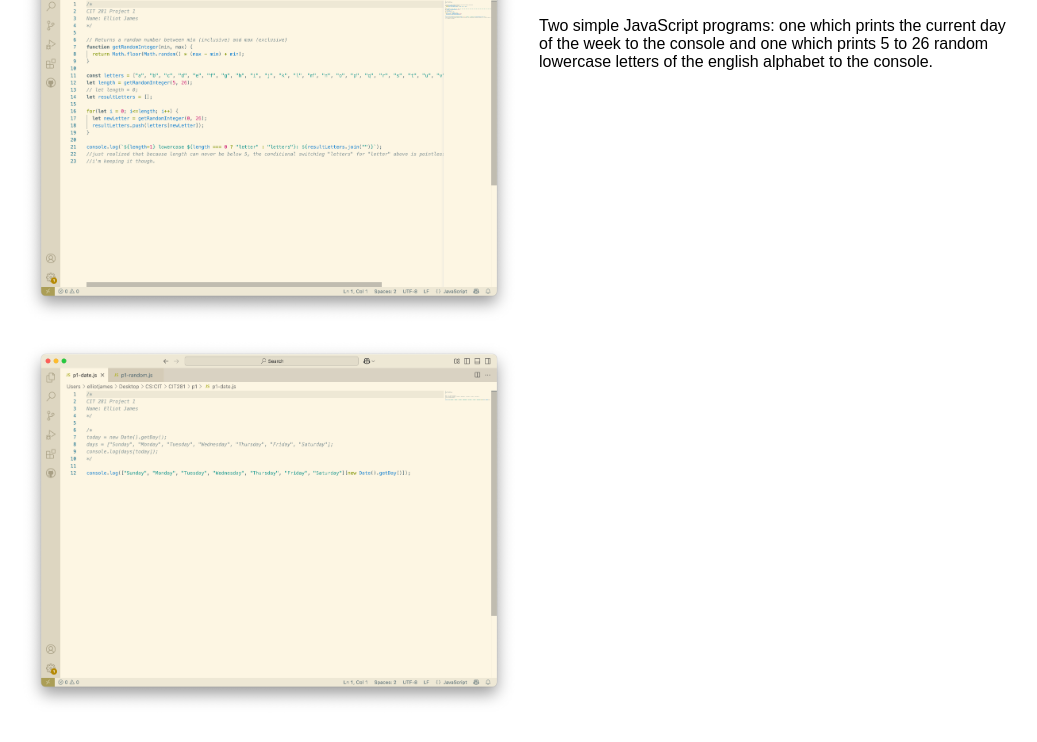
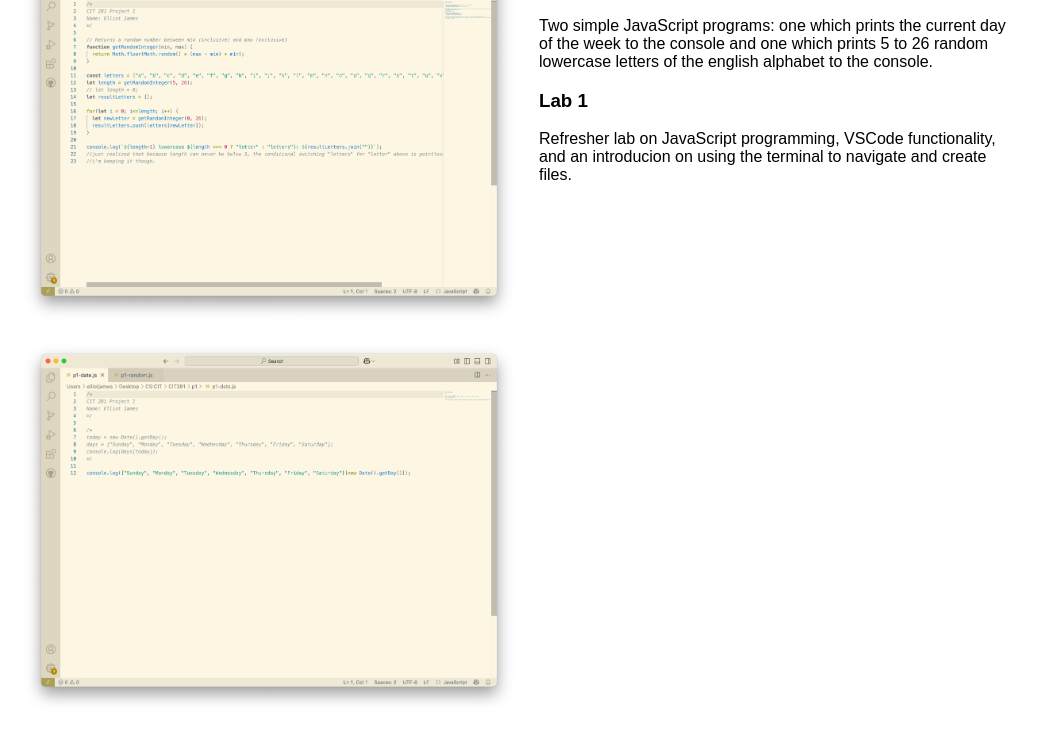
Before and after one commit to ElliotJams/ElliotJams.github.io, a plain HTML site: page p1.html in a window 1280 px wide. Shown: the part 812-1554 px from the top of the page, without its empty margins (121-1158 px from the left). Drawn offline with Linux system fonts and the light colour scheme.

Commit message:
Update p1.html

```diff
--- a/p1.html
+++ b/p1.html
@@ -28,6 +28,8 @@
             <div class="project-text">
                 <h2>Project 1</h2>
                 <p>Two simple JavaScript programs: one which prints the current day of the week to the console and one which prints 5 to 26 random lowercase letters of the english alphabet to the console.</p>
+                <h3>Lab 1</h3>
+                <p>Refresher lab on JavaScript programming, VSCode functionality, and an introducion on using the terminal to navigate and create files.</p>
             </div>
         </div>
     </main>
```
